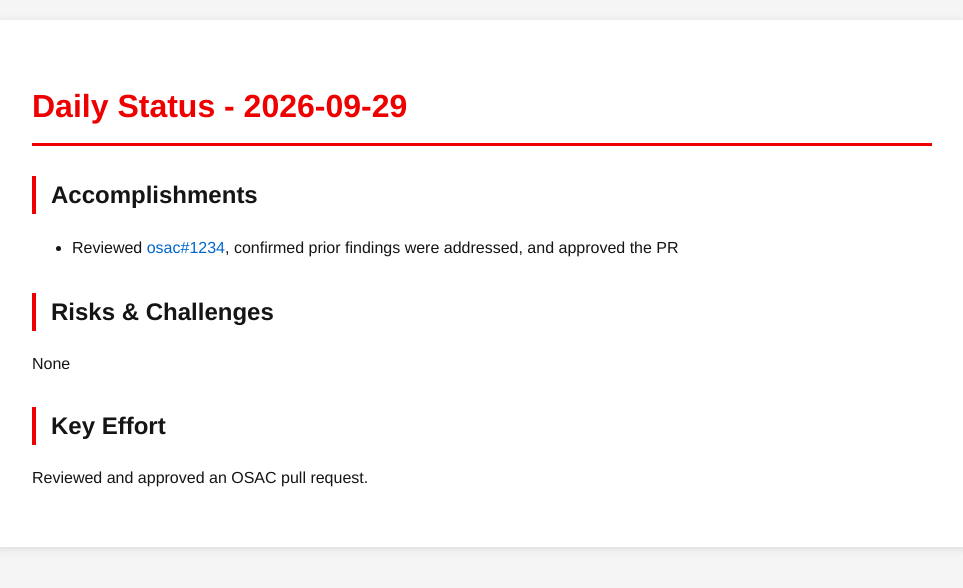
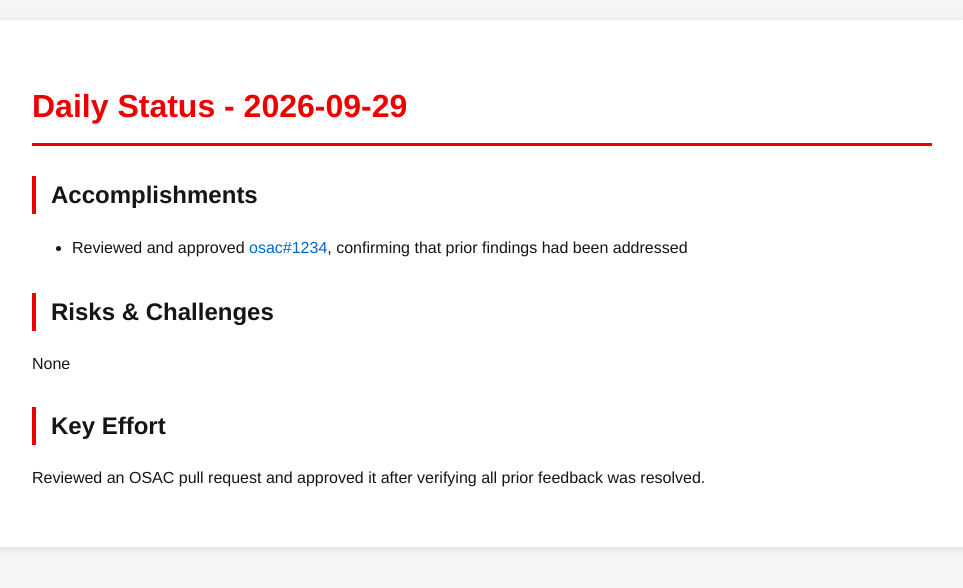
Before and after one commit to tzvatot/daily-status, a Jekyll site: the page built from 2026-09-29.md, in a window 1280 px wide. Shown: the top 588 px of the page, without its empty margins (158-1121 px from the left). Built offline with Jekyll 4.4.1, drawn with Linux system fonts in a browser that asks for light colours.

Commit message:
Daily status update - 2026-09-29

```diff
--- a/2026-09-29.md
+++ b/2026-09-29.md
@@ -7,10 +7,10 @@ date: 2026-09-29
 # Daily Status - 2026-09-29
 
 ## Accomplishments
-- Reviewed [osac#1234](https://github.com/osac-project/osac/pull/1234), confirmed prior findings were addressed, and approved the PR
+- Reviewed and approved [osac#1234](https://github.com/osac-project/osac/pull/1234), confirming that prior findings had been addressed
 
 ## Risks & Challenges
 None
 
 ## Key Effort
-Reviewed and approved an OSAC pull request.
+Reviewed an OSAC pull request and approved it after verifying all prior feedback was resolved.
```
